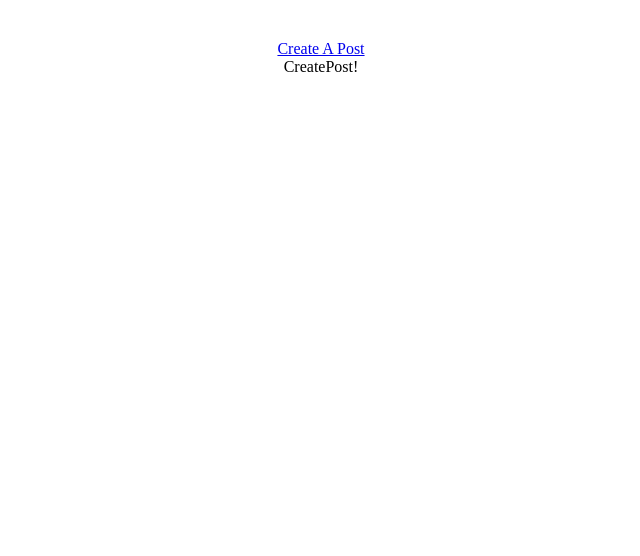
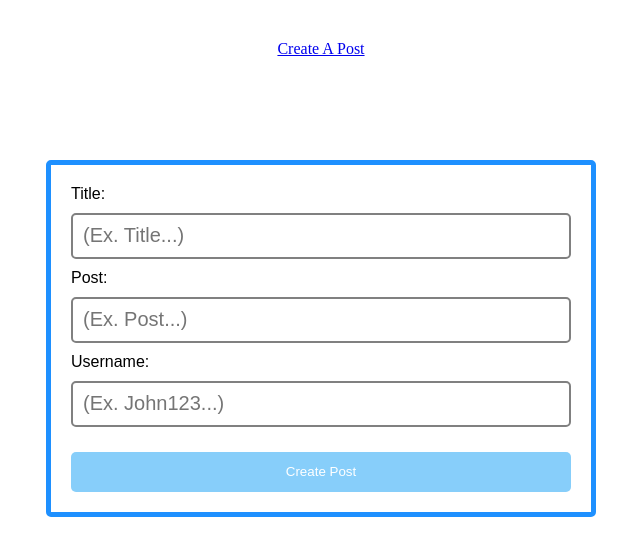
Before and after one commit to Naoshin-hirano/fullstack-node-react-front, a React (Create React App) app: page /createpost in a window 1280 px wide. Shown: the top 556 px of the page, without its empty margins (319-959 px from the left). Built offline with nearby package versions, Linux system fonts and the light colour scheme.

Commit message:
formikでのバリデーションと投稿

```diff
--- a/package.json
+++ b/package.json
@@ -7,11 +7,13 @@
     "@testing-library/react": "^13.3.0",
     "@testing-library/user-event": "^13.5.0",
     "axios": "^0.27.2",
+    "formik": "^2.2.9",
     "react": "^18.2.0",
     "react-dom": "^18.2.0",
     "react-router-dom": "^5.3.3",
     "react-scripts": "5.0.1",
-    "web-vitals": "^2.1.4"
+    "web-vitals": "^2.1.4",
+    "yup": "^0.32.11"
   },
   "scripts": {
     "start": "react-scripts start",
--- a/src/App.css
+++ b/src/App.css
@@ -55,3 +55,51 @@
   border-bottom-left-radius: 10px;
   border-bottom-right-radius: 10px;
 }
+/* CREATE POST PAGE CSS */
+
+.createPostPage {
+  font-family: Arial, Helvetica, sans-serif;
+  width: 100vw;
+  height: 70vh;
+  display: flex;
+  justify-content: center;
+  align-items: center;
+}
+.formContainer {
+  display: flex;
+  flex-direction: column;
+  justify-content: center;
+  width: 500px;
+  height: auto;
+  padding: 20px;
+  border: 5px solid dodgerblue;
+  border-radius: 5px;
+}
+
+.formContainer #inputCreatePost {
+  height: 40px;
+  margin-top: 10px;
+  margin-bottom: 10px;
+  border: 2px solid grey;
+  border-radius: 5px;
+  padding-left: 10px;
+  font-size: 20px;
+}
+
+.formContainer button {
+  margin-top: 15px;
+  height: 40px;
+  border: none;
+  background-color: lightskyblue;
+  border-radius: 5px;
+  color: white;
+}
+
+.formContainer button:hover {
+  cursor: pointer;
+  background-color: dodgerblue;
+}
+
+span {
+  color: red;
+}
--- a/src/pages/CreatePost.js
+++ b/src/pages/CreatePost.js
@@ -1,9 +1,65 @@
-import React from 'react'
+import React from 'react';
+import { Formik, Form, Field, ErrorMessage } from "formik";
+import * as Yup from "yup";
+import axios from "axios";
+
+// fieldの初期値
+const initialValues = {
+    title: "",
+    postText: "",
+    username: "",
+  };
+
+// バリデーション管理
+const validationSchema = Yup.object().shape({
+    title: Yup.string().required("You must input a Title!"),
+    postText: Yup.string().required(),
+    username: Yup.string().min(3).max(15).required(),
+});
+
+const onSubmit = (data) => {
+    axios.post("http://localhost:3001/posts", data).then((response) => {
+        console.log("IT WORKED");
+    });
+};
 
 function CreatePost() {
   return (
-    <div>
-      CreatePost!
+    <div className="createPostPage">
+      <Formik
+        initialValues={initialValues}
+        onSubmit={onSubmit}
+        validationSchema={validationSchema}
+      >
+        <Form className="formContainer">
+          <label>Title: </label>
+          <ErrorMessage name="title" component="span" />
+          <Field
+            autoComplete="off"
+            id="inputCreatePost"
+            name="title"
+            placeholder="(Ex. Title...)"
+          />
+          <label>Post: </label>
+          <ErrorMessage name="postText" component="span" />
+          <Field
+            autoComplete="off"
+            id="inputCreatePost"
+            name="postText"
+            placeholder="(Ex. Post...)"
+          />
+          <label>Username: </label>
+          <ErrorMessage name="username" component="span" />
+          <Field
+            autoComplete="off"
+            id="inputCreatePost"
+            name="username"
+            placeholder="(Ex. John123...)"
+          />
+
+          <button type="submit"> Create Post</button>
+        </Form>
+      </Formik>
     </div>
   )
 }
```
